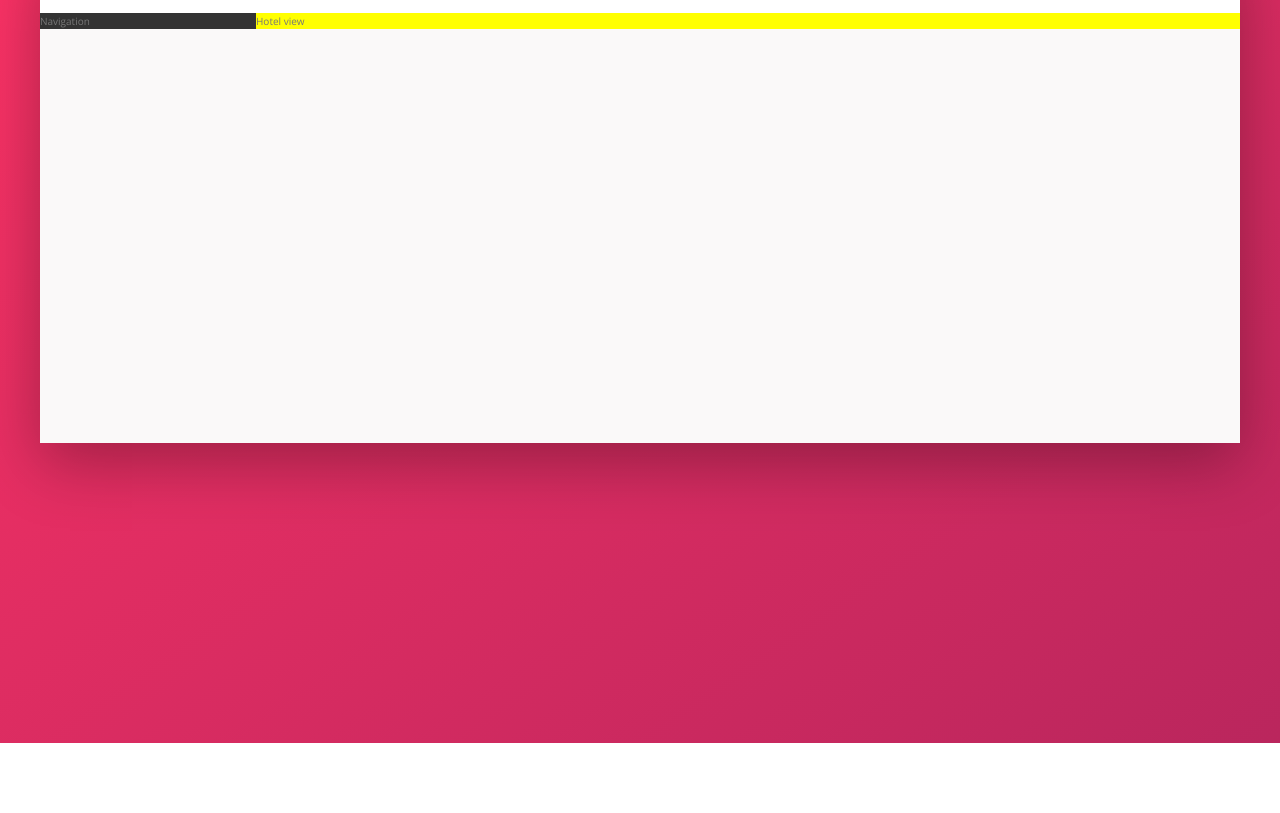
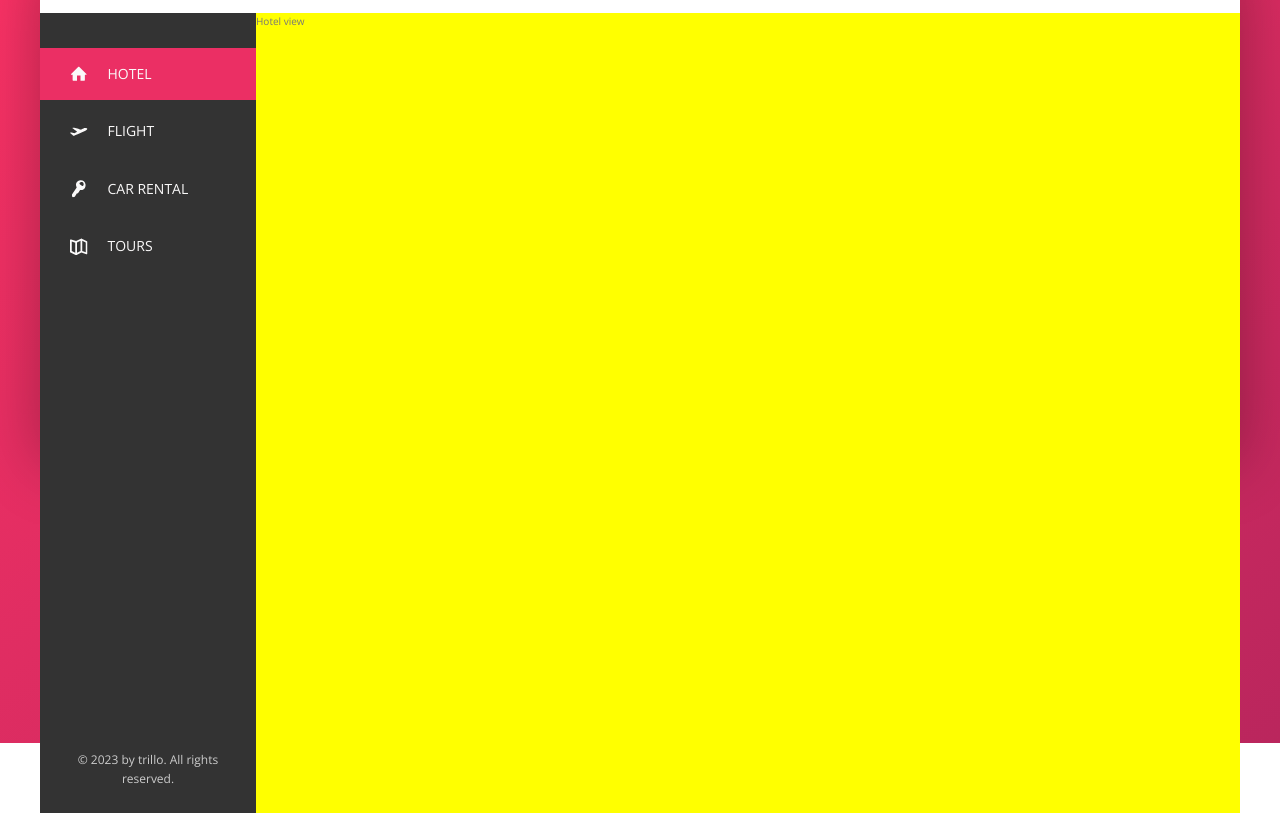
Before and after one commit to mstislavtceva/Trillo, a website: page index.html in a window 1280 px wide. Shown: the part 137-950 px from the top of the page. Before the commit the page ends 880 px from the top, so only its background shows below. Drawn offline with nearby package versions, Linux system fonts and the light colour scheme.

Commit message:
building navigation

```diff
--- a/index.html
+++ b/index.html
@@ -24,7 +24,6 @@
                     </svg>
                 </button>
             </form>
-
             <nav class="user-nav">
                 <div class="user-nav__icon-box">
                     <svg class="user-nav__icon">
@@ -44,10 +43,48 @@
                 </div>
             </nav>
         </header>
+
         <div class="content">
             <nav class="sidebar">
-                Navigation
+                <ul class="side-nav">
+                    <li class="side-nav__item side-nav__item--active">
+                        <a href="#" class="side-nav__link">
+                            <svg class="side-nav__icon">
+                                <use xlink:href="img/sprite.svg#icon-home"></use>
+                            </svg>
+                            <span>Hotel</span>
+                        </a>
+                    </li>
+                    <li class="side-nav__item">
+                        <a href="#" class="side-nav__link">
+                            <svg class="side-nav__icon">
+                                <use xlink:href="img/sprite.svg#icon-aircraft-take-off"></use>
+                            </svg>
+                            <span>Flight</span>
+                        </a>
+                    </li>
+                    <li class="side-nav__item">
+                        <a href="#" class="side-nav__link">
+                            <svg class="side-nav__icon">
+                                <use xlink:href="img/sprite.svg#icon-key"></use>
+                            </svg>
+                            <span>Car rental</span>
+                        </a>
+                    </li>
+                    <li class="side-nav__item">
+                        <a href="#" class="side-nav__link">
+                            <svg class="side-nav__icon">
+                                <use xlink:href="img/sprite.svg#icon-map"></use>
+                            </svg>
+                            <span>Tours</span>
+                        </a>
+                    </li>
+                </ul>
+                <div class="legal">
+                    &copy; 2023 by trillo. All rights reserved.
+                </div>
             </nav>
+
             <main class="hotel-view">
                 Hotel view
             </main>
--- a/sass/_components.scss
+++ b/sass/_components.scss
@@ -115,3 +115,70 @@
     height: 3.75rem;
   }
 }
+
+/////////////////////////////////////////////
+// Side navigation
+.side-nav {
+  margin-top: 3.5rem;
+  list-style: none;
+  font-size: 1.4rem;
+
+  &__item {
+    position: relative;
+
+    &:not(:last-child) {
+      margin-bottom: 0.5rem;
+    }
+  }
+
+  &__item::before {
+    content: "";
+    position: absolute;
+    top: 0;
+    left: 0;
+    height: 100%;
+    width: 0.3rem;
+    transform: scaleY(0);
+    background-color: var(--color-primary);
+    transition: transform 0.2s, width 0.4s cubic-bezier(1, 0, 0, 1) 0.2s,
+      background-color 0.1s;
+  }
+
+  &__item:hover::before,
+  &__item--active::before {
+    transform: scaleY(1);
+    width: 100%;
+  }
+
+  &__item:active::before {
+    background-color: var(--color-primary-light);
+  }
+
+  &__link:link,
+  &__link:visited {
+    position: relative;
+    display: flex;
+    align-items: center;
+    padding: 1.5rem 3rem;
+    z-index: 10;
+    color: var(--color-grey-light-1);
+    text-transform: uppercase;
+    text-decoration: none;
+  }
+
+  &__icon {
+    margin-right: 2rem;
+    width: 1.75rem;
+    height: 1.75rem;
+    fill: currentColor;
+  }
+}
+
+/////////////////////////////////////////////
+// Legal text
+.legal {
+  padding: 2.5rem;
+  font-size: 1.2rem;
+  text-align: center;
+  color: var(--color-grey-light-4);
+}
--- a/sass/_layout.scss
+++ b/sass/_layout.scss
@@ -21,12 +21,18 @@
 }
 
 .sidebar {
+  display: flex;
+  flex-direction: column;
+  justify-content: space-between;
   flex: 0 0 18%;
   background-color: var(--color-grey-dark-1);
 }
 
 .hotel-view {
+  background-color: var(--color-white);
+
+  // Test
   flex: 1;
-  background-color: var(--color-white);
+  height: 80rem;
   background-color: yellow;
 }
```
Also changed, not shown: css/style.css.
